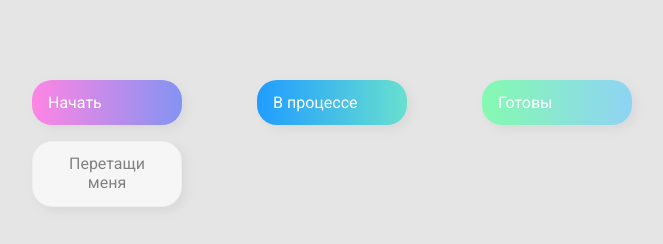
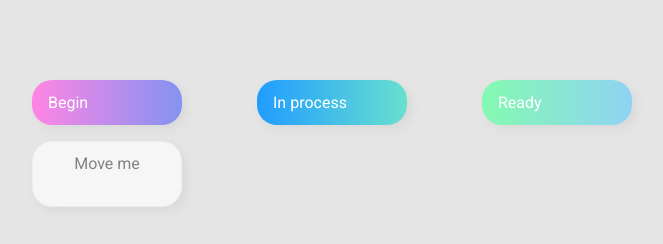
Before and after one commit to ArtyomMusin/js-drag-n-drop, a plain HTML site: page index.html in a window 1280 px wide. Shown: the full height of the page, 308-971 px from the left. Drawn offline with Linux system fonts and the light colour scheme.

Commit message:
created desription

```diff
--- a/index.html
+++ b/index.html
@@ -9,14 +9,14 @@
   <body>
     <div>
       <div class="row">
-          <div class="col-header start">Начать</div>
-          <div class="col-header progress">В процессе</div>
-          <div class="col-header done">Готовы</div>
+          <div class="col-header start">Begin</div>
+          <div class="col-header progress">In process</div>
+          <div class="col-header done">Ready</div>
       </div>
 
       <div class="row">
         <div class="placeholder">
-          <div class="item" draggable="true">Перетащи меня</div>
+          <div class="item" draggable="true">Move me</div>
         </div>
         <div class="placeholder"></div>
         <div class="placeholder"></div>
```
Also changed, not shown: 1 other file.
